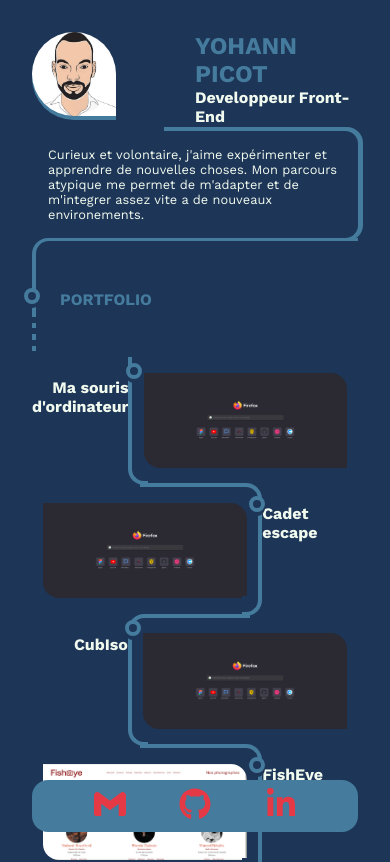
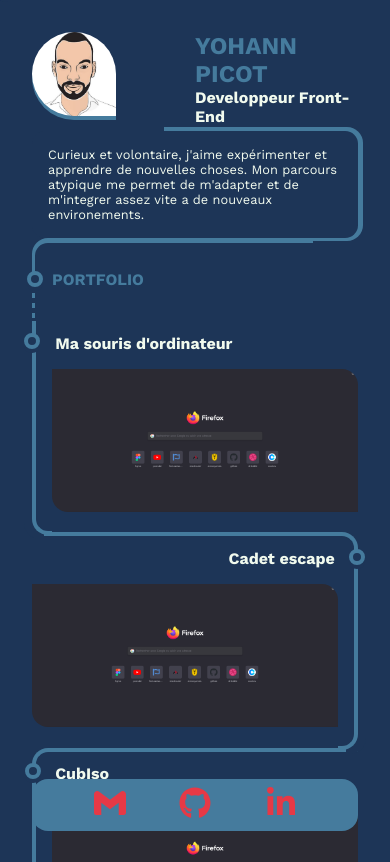
Before and after one commit to picyoh/cv, a React (Create React App) app: page / in a window 390 px wide. Shown: the top 862 px of the page. Built offline with nearby package versions, Linux system fonts and the light colour scheme.

Commit message:
refactor: :iphone: portfolio

```diff
--- a/src/components/Card.jsx
+++ b/src/components/Card.jsx
@@ -7,7 +7,7 @@ function Card(props) {
     return (
         index === 0 ?
             <div className="card">
-                <div className="card__title__left">
+                <div className="card__title__first">
                     <h4>{name}</h4>
                 </div>
                 <div className="card__first">
--- a/src/sass/base/_base.scss
+++ b/src/sass/base/_base.scss
@@ -20,16 +20,18 @@ p {
   margin: 0;
 }
 
+h1, h2, h3, h4 {
+  margin: 0;
+}
+
 h1 {
   font-size: 1.5rem;
   text-transform: uppercase;
   color: $primary-color;
-  margin: 0;
 }
 
 h2 {
   font-size: 1rem;
-  margin: 0;
 }
 
 h3 {
@@ -38,11 +40,23 @@ h3 {
   color: $primary-color;
 }
 
+h3::after {
+  content: "";
+  position: absolute;
+  top: 40%;
+  right: 97.4%;
+  width: 0.5rem;
+  height: 0.5rem;
+  background-color: $back-color;
+  filter: drop-shadow(0 0.3rem $back-color);
+  border: 0.3rem solid $primary-color;
+  border-radius: 50%;
+}
+
 svg {
   color: $secondary-color;
   font-size: 2rem;
 }
-
 
 // TODO: move title to another file ?
 .titleContainer {
@@ -66,76 +80,51 @@ svg {
   border-left: none;
 }
 
+// TODO: remove emptySpace ??
 .emptySpace {
   flex: 30%;
 }
 
 .title {
   position: relative;
+  width: 75%;
   z-index: -1;
-  flex: 63.5%;
-  padding: 2rem 1.5rem;
-  border: 0.3rem solid $primary-color;
+  padding: 2rem 1rem;
+  border: none;
   border-left: 0.3rem solid transparent;
   border-top-left-radius: 1rem;
   border-right: none;
   border-bottom: none;
   background-image: linear-gradient(
-    $primary-color 65%,
-    transparent 65%,
-    transparent 70%,
-    $primary-color 70%,
-    $primary-color 75%,
-    transparent 75%,
-    transparent 80%,
-    $primary-color 80%,
-    $primary-color 85%,
-    transparent 85%,
+    $primary-color 0,
+    $primary-color 60%,
+    transparent 60%,
+    transparent 66%,
+    $primary-color 66%,
+    $primary-color 72%,
+    transparent 72%,
+    transparent 78%,
+    $primary-color 78%,
+    $primary-color 84%,
+    transparent 84%,
     transparent 90%,
     $primary-color 90%,
-    $primary-color 95%,
-    transparent 95%,
-    transparent 100%
+    $primary-color 96%,
+    transparent 96%,
+    transparent 100%,
   );
   background-clip: border-box;
-}
 
-.title::before {
-  content: "";
-  position: absolute;
-  top: -0.5rem;
-  right: 0;
-  width: 36%;
-  height: 0.5rem;
-  background-color: $back-color;
-}
-
-.title::after {
+  &::after {
     content: "";
     position: absolute;
     z-index: -1;
-  top: -0.05rem;
-  left: 0;
+    top: 0.3rem;
+    left: -0.05rem;
     width: 101%;
-  height: 101%;
+    height: 100%;
     border-top-left-radius: 0.8rem;
     background-color: $back-color;
     background-clip: padding-box;
   }
-
-.title h3 {
-  text-align: start;
 }
-
-.title h3::after {
-  content: "";
-  position: absolute;
-  top: 40%;
-  right: 98.9%;
-  width: 0.5rem;
-  height: 0.5rem;
-  background-color: $back-color;
-  filter: drop-shadow(0 0.3rem $back-color);
-  border: 0.3rem solid $primary-color;
-  border-radius: 50%;
-}
--- /dev/null
+++ b/src/sass/components/_card.scss
@@ -0,0 +1,218 @@
+.card {
+  display: flex;
+  flex-direction: column;
+
+  &__first {
+    display: flex;
+    justify-content: center;
+    border: none;
+    border-left: 0.3rem solid $primary-color;
+
+    .imgContainer {
+      padding: 5%;
+      padding-right: 0;
+    }
+  }
+  // TODO: round corner indep a juster
+  &__title {
+    &__first {
+      position: relative;
+      padding-left: 1.2rem;
+      border-left: 0.3rem solid $primary-color;
+
+      &::after {
+        content: "";
+        position: absolute;
+        z-index: 1;
+        top: 37%;
+        left: -0.72rem;
+        width: 0.5rem;
+        height: 0.5rem;
+        background-color: $back-color;
+        filter: drop-shadow(0 0.3rem $back-color);
+        border: 0.3rem solid $primary-color;
+        border-radius: 50%;
+      }
+
+      h4 {
+        margin-top: 0.8rem;
+      }
+    }
+
+    &__left {
+      position: relative;
+      padding-left: 1.2rem;
+      border-top: 0.3rem solid $primary-color;
+      border-left: 0.3rem solid $primary-color;
+      border-top-left-radius: 1rem;
+
+      &::before {
+        content: "";
+        position: absolute;
+        top: -1.35rem;
+        right: 0;
+        width: 1rem;
+        height: 1rem;
+        background-color: $back-color;
+        filter: drop-shadow(0.5rem 0.3rem 0 $back-color);
+        border: 0.3rem solid $primary-color;
+        border-bottom-right-radius: 1rem;
+        border-top: none;
+        border-left: none;
+      }
+
+      &::after {
+        content: "";
+        position: absolute;
+        z-index: 1;
+        top: 37%;
+        left: -0.7rem;
+        width: 0.5rem;
+        height: 0.5rem;
+        background-color: $back-color;
+        filter: drop-shadow(0 0.3rem $back-color);
+        border: 0.3rem solid $primary-color;
+        border-radius: 50%;
+      }
+
+      h4 {
+        margin-top: 0.8rem;
+      }
+    }
+
+    &__right {
+      order: 0;
+      position: relative;
+      padding-right: 1.2rem;
+      text-align: end;
+      border: none;
+      border-top: 0.3rem solid $primary-color;
+      border-right: 0.3rem solid $primary-color;
+      border-top-right-radius: 1rem;
+
+      &::before {
+        content: "";
+        position: absolute;
+        top: -1.35rem;
+        left: 0;
+        width: 1rem;
+        height: 1rem;
+        background-color: $back-color;
+        filter: drop-shadow(-0.5rem 0.3rem 0 $back-color);
+        border: none;
+        border-bottom: 0.3rem solid $primary-color;
+        border-left: 0.3rem solid $primary-color;
+        border-bottom-left-radius: 1rem;
+      }
+
+      &::after {
+        content: "";
+        position: absolute;
+        top: 40%;
+        right: -0.7rem;
+        width: 0.5rem;
+        height: 0.5rem;
+        background-color: $back-color;
+        filter: drop-shadow(0 0.3rem $back-color);
+        border: 0.3rem solid $primary-color;
+        border-radius: 50%;
+      }
+
+      h4 {
+        margin-top: 0.8rem;
+      }
+    }
+  }
+
+  &__content {
+    &__left {
+      order: 1;
+      display: flex;
+      justify-content: center;
+      border: none;
+      border-right: 0.3rem solid $primary-color;
+
+      &::before {
+        content: "";
+        position: absolute;
+        top: -0.5rem;
+        left: 0;
+        width: 8%;
+        height: 0.5rem;
+        background-color: $back-color;
+      }
+
+      &::after {
+        content: "";
+        position: absolute;
+        top: -1.35rem;
+        left: 0;
+        width: 1rem;
+        height: 1rem;
+        background-color: $back-color;
+        filter: drop-shadow(-0.5rem 0.3rem 0 $back-color);
+        border: 0.3rem solid $primary-color;
+        border-bottom-left-radius: 1rem;
+        border-top: none;
+        border-right: none;
+      }
+
+      .imgContainer {
+        padding: 5%;
+        padding-left: 0;
+      }
+    }
+
+    &__right {
+      display: flex;
+      justify-content: center;
+      position: relative;
+      flex: 50%;
+      border-left: 0.3rem solid $primary-color;
+
+      &::before {
+        content: "";
+        position: absolute;
+        top: -0.5rem;
+        right: 0;
+        // width: 42.6%;
+        height: 0.5rem;
+        background-color: $back-color;
+      }
+
+      .imgContainer {
+        padding: 5%;
+        padding-right: 0;
+      }
+    }
+  }
+}
+// TODO: move thread in an another file
+.threadRight::before {
+  content: "";
+  position: absolute;
+  top: -1.35rem;
+  right: 0;
+  width: 1rem;
+  height: 1rem;
+  background-color: $back-color;
+  filter: drop-shadow(0.3rem 0.4rem $back-color);
+  border: 0.3rem solid $primary-color;
+  border-bottom-right-radius: 1rem;
+  border-top: none;
+  border-left: none;
+}
+
+.imgContainer {
+  width: 100%;
+  object-fit: contain;
+}
+
+.imgContainer img {
+  width: 100%;
+  border-radius: 0 1rem;
+}
+
+.cardContentLeft img {
+  border-radius: 1rem 0;
+}
--- a/src/sass/components/_cards.scss
+++ /dev/null
@@ -1,167 +0,0 @@
-.card {
-  display: flex;
-
-  &__first {
-    display: flex;
-    justify-content: center;
-    position: relative;
-    flex: 50%;
-    border: 0.3rem solid $primary-color;
-    border-right: none;
-    border-bottom: none;
-    border-top: none;
-  }
-
-  &__title {
-    &__left {
-      position: relative;
-      flex: 10%;
-      // margin-top: 2%;
-
-      &::after {
-        content: "";
-        position: absolute;
-        z-index: 1;
-        top: 5%;
-        left: 97%;
-        width: 0.5rem;
-        height: 0.5rem;
-        background-color: $back-color;
-        filter: drop-shadow(0 0.3rem $back-color);
-        border: 0.3rem solid $primary-color;
-        border-radius: 50%;
-      }
-
-      h4 {
-        text-align: end;
-        // margin: 0;
-        // margin-right: 1.5rem;
-      }
-    }
-
-    &__right {
-      position: relative;
-      flex: 10%;
-
-      &::after {
-        content: "";
-        position: absolute;
-        top: 10%;
-        right: 97%;
-        width: 0.5rem;
-        height: 0.5rem;
-        background-color: $back-color;
-        filter: drop-shadow(0 0.3rem $back-color);
-        border: 0.3rem solid $primary-color;
-        border-radius: 50%;
-      }
-
-      h4 {
-        // margin: 2rem 1.5rem;
-      }
-    }
-  }
-
-  &__content {
-    &__left {
-      display: flex;
-      justify-content: center;
-      position: relative;
-      flex: 50%;
-      border: 0.3rem solid $primary-color;
-      border-top-right-radius: 1rem;
-      border-left: none;
-      border-bottom: none;
-
-      &::before {
-        content: "";
-        position: absolute;
-        top: -0.5rem;
-        left: 0;
-        width: 42.6%;
-        height: 0.5rem;
-        background-color: $back-color;
-      }
-
-      &::after {
-        content: "";
-        position: absolute;
-        top: -1.35rem;
-        left: 42.6%;
-        width: 1rem;
-        height: 1rem;
-        background-color: $back-color;
-        filter: drop-shadow(-0.5rem 0.3rem 0 $back-color);
-        border: 0.3rem solid $primary-color;
-        border-bottom-left-radius: 1rem;
-        border-top: none;
-        border-right: none;
-      }
-    }
-
-    &__right {
-      display: flex;
-      justify-content: center;
-      position: relative;
-      flex: 50%;
-      border: 0.3rem solid $primary-color;
-      border-top-left-radius: 1rem;
-      border-right: none;
-      border-bottom: none;
-
-      &::before {
-        content: "";
-        position: absolute;
-        top: -0.5rem;
-        right: 0;
-        width: 42.6%;
-        height: 0.5rem;
-        background-color: $back-color;
-      }
-
-      &::after{
-        content: "";
-        position: absolute;
-        top: -1.35rem;
-        right: 42.6%;
-        width: 1rem;
-        height: 1rem;
-        background-color: $back-color;
-        filter: drop-shadow(0.5rem 0.3rem 0 $back-color);
-        border: 0.3rem solid $primary-color;
-        border-bottom-right-radius: 1rem;
-        border-top: none;
-        border-left: none;
-      }
-    }
-  }
-}
-// TODO: move thread in an another file
-.threadRight::before {
-  content: "";
-  position: absolute;
-  top: -1.35rem;
-  right: 0;
-  width: 1rem;
-  height: 1rem;
-  background-color: $back-color;
-  filter: drop-shadow(0.3rem 0.4rem $back-color);
-  border: 0.3rem solid $primary-color;
-  border-bottom-right-radius: 1rem;
-  border-top: none;
-  border-left: none;
-}
-.imgContainer {
-  width: 90%;
-  object-fit: contain;
-  padding: 7% 0 5% 0;
-}
-
-.imgContainer img {
-  width: 100%;
-  border-radius: 0 1rem;
-}
-
-.cardContentLeft img {
-  border-radius: 1rem 0;
-}
--- a/src/sass/main.css
+++ b/src/sass/main.css
@@ -26,22 +26,38 @@ p {
   margin: 0;
 }
 
+h1, h2, h3, h4 {
+  margin: 0;
+}
+
 h1 {
   font-size: 1.5rem;
   text-transform: uppercase;
   color: #457b9d;
-  margin: 0;
 }
 
 h2 {
   font-size: 1rem;
-  margin: 0;
 }
 
 h3 {
   font-size: 1rem;
   text-transform: uppercase;
   color: #457b9d;
+}
+
+h3::after {
+  content: "";
+  position: absolute;
+  top: 40%;
+  right: 97.4%;
+  width: 0.5rem;
+  height: 0.5rem;
+  background-color: #1d3557;
+  -webkit-filter: drop-shadow(0 0.3rem #1d3557);
+          filter: drop-shadow(0 0.3rem #1d3557);
+  border: 0.3rem solid #457b9d;
+  border-radius: 50%;
 }
 
 svg {
@@ -81,53 +97,70 @@ svg {
 
 .title {
   position: relative;
+  width: 75%;
   z-index: -1;
-  -webkit-box-flex: 63.5%;
-      -ms-flex: 63.5%;
-          flex: 63.5%;
-  padding: 2rem 1.5rem;
-  border: 0.3rem solid #457b9d;
+  padding: 2rem 1rem;
+  border: none;
   border-left: 0.3rem solid transparent;
   border-top-left-radius: 1rem;
   border-right: none;
   border-bottom: none;
-  background-image: -webkit-gradient(linear, left top, left bottom, color-stop(65%, #457b9d), color-stop(65%, transparent), color-stop(70%, transparent), color-stop(70%, #457b9d), color-stop(75%, #457b9d), color-stop(75%, transparent), color-stop(80%, transparent), color-stop(80%, #457b9d), color-stop(85%, #457b9d), color-stop(85%, transparent), color-stop(90%, transparent), color-stop(90%, #457b9d), color-stop(95%, #457b9d), color-stop(95%, transparent), to(transparent));
-  background-image: linear-gradient(#457b9d 65%, transparent 65%, transparent 70%, #457b9d 70%, #457b9d 75%, transparent 75%, transparent 80%, #457b9d 80%, #457b9d 85%, transparent 85%, transparent 90%, #457b9d 90%, #457b9d 95%, transparent 95%, transparent 100%);
+  background-image: -webkit-gradient(linear, left top, left bottom, color-stop(0, #457b9d), color-stop(60%, #457b9d), color-stop(60%, transparent), color-stop(66%, transparent), color-stop(66%, #457b9d), color-stop(72%, #457b9d), color-stop(72%, transparent), color-stop(78%, transparent), color-stop(78%, #457b9d), color-stop(84%, #457b9d), color-stop(84%, transparent), color-stop(90%, transparent), color-stop(90%, #457b9d), color-stop(96%, #457b9d), color-stop(96%, transparent), to(transparent));
+  background-image: linear-gradient(#457b9d 0, #457b9d 60%, transparent 60%, transparent 66%, #457b9d 66%, #457b9d 72%, transparent 72%, transparent 78%, #457b9d 78%, #457b9d 84%, transparent 84%, transparent 90%, #457b9d 90%, #457b9d 96%, transparent 96%, transparent 100%);
   background-clip: border-box;
-}
-
-.title::before {
-  content: "";
-  position: absolute;
-  top: -0.5rem;
-  right: 0;
-  width: 36%;
-  height: 0.5rem;
-  background-color: #1d3557;
 }
 
 .title::after {
   content: "";
   position: absolute;
   z-index: -1;
-  top: -0.05rem;
-  left: 0;
+  top: 0.3rem;
+  left: -0.05rem;
   width: 101%;
-  height: 101%;
+  height: 100%;
   border-top-left-radius: 0.8rem;
   background-color: #1d3557;
   background-clip: padding-box;
 }
 
-.title h3 {
-  text-align: start;
+.card {
+  display: -webkit-box;
+  display: -ms-flexbox;
+  display: flex;
+  -webkit-box-orient: vertical;
+  -webkit-box-direction: normal;
+      -ms-flex-direction: column;
+          flex-direction: column;
 }
 
-.title h3::after {
+.card__first {
+  display: -webkit-box;
+  display: -ms-flexbox;
+  display: flex;
+  -webkit-box-pack: center;
+      -ms-flex-pack: center;
+          justify-content: center;
+  border: none;
+  border-left: 0.3rem solid #457b9d;
+}
+
+.card__first .imgContainer {
+  padding: 5%;
+  padding-right: 0;
+}
+
+.card__title__first {
+  position: relative;
+  padding-left: 1.2rem;
+  border-left: 0.3rem solid #457b9d;
+}
+
+.card__title__first::after {
   content: "";
   position: absolute;
-  top: 40%;
-  right: 98.9%;
+  z-index: 1;
+  top: 37%;
+  left: -0.72rem;
   width: 0.5rem;
   height: 0.5rem;
   background-color: #1d3557;
@@ -137,42 +170,40 @@ svg {
   border-radius: 50%;
 }
 
-.card {
-  display: -webkit-box;
-  display: -ms-flexbox;
-  display: flex;
-}
-
-.card__first {
-  display: -webkit-box;
-  display: -ms-flexbox;
-  display: flex;
-  -webkit-box-pack: center;
-      -ms-flex-pack: center;
-          justify-content: center;
-  position: relative;
-  -webkit-box-flex: 50%;
-      -ms-flex: 50%;
-          flex: 50%;
-  border: 0.3rem solid #457b9d;
-  border-right: none;
-  border-bottom: none;
-  border-top: none;
+.card__title__first h4 {
+  margin-top: 0.8rem;
 }
 
 .card__title__left {
   position: relative;
-  -webkit-box-flex: 10%;
-      -ms-flex: 10%;
-          flex: 10%;
+  padding-left: 1.2rem;
+  border-top: 0.3rem solid #457b9d;
+  border-left: 0.3rem solid #457b9d;
+  border-top-left-radius: 1rem;
+}
+
+.card__title__left::before {
+  content: "";
+  position: absolute;
+  top: -1.35rem;
+  right: 0;
+  width: 1rem;
+  height: 1rem;
+  background-color: #1d3557;
+  -webkit-filter: drop-shadow(0.5rem 0.3rem 0 #1d3557);
+          filter: drop-shadow(0.5rem 0.3rem 0 #1d3557);
+  border: 0.3rem solid #457b9d;
+  border-bottom-right-radius: 1rem;
+  border-top: none;
+  border-left: none;
 }
 
 .card__title__left::after {
   content: "";
   position: absolute;
   z-index: 1;
-  top: 5%;
-  left: 97%;
+  top: 37%;
+  left: -0.7rem;
   width: 0.5rem;
   height: 0.5rem;
   background-color: #1d3557;
@@ -183,21 +214,43 @@ svg {
 }
 
 .card__title__left h4 {
-  text-align: end;
+  margin-top: 0.8rem;
 }
 
 .card__title__right {
+  -webkit-box-ordinal-group: 1;
+      -ms-flex-order: 0;
+          order: 0;
   position: relative;
-  -webkit-box-flex: 10%;
-      -ms-flex: 10%;
-          flex: 10%;
+  padding-right: 1.2rem;
+  text-align: end;
+  border: none;
+  border-top: 0.3rem solid #457b9d;
+  border-right: 0.3rem solid #457b9d;
+  border-top-right-radius: 1rem;
+}
+
+.card__title__right::before {
+  content: "";
+  position: absolute;
+  top: -1.35rem;
+  left: 0;
+  width: 1rem;
+  height: 1rem;
+  background-color: #1d3557;
+  -webkit-filter: drop-shadow(-0.5rem 0.3rem 0 #1d3557);
+          filter: drop-shadow(-0.5rem 0.3rem 0 #1d3557);
+  border: none;
+  border-bottom: 0.3rem solid #457b9d;
+  border-left: 0.3rem solid #457b9d;
+  border-bottom-left-radius: 1rem;
 }
 
 .card__title__right::after {
   content: "";
   position: absolute;
-  top: 10%;
-  right: 97%;
+  top: 40%;
+  right: -0.7rem;
   width: 0.5rem;
   height: 0.5rem;
   background-color: #1d3557;
@@ -207,21 +260,22 @@ svg {
   border-radius: 50%;
 }
 
+.card__title__right h4 {
+  margin-top: 0.8rem;
+}
+
 .card__content__left {
+  -webkit-box-ordinal-group: 2;
+      -ms-flex-order: 1;
+          order: 1;
   display: -webkit-box;
   display: -ms-flexbox;
   display: flex;
   -webkit-box-pack: center;
       -ms-flex-pack: center;
           justify-content: center;
-  position: relative;
-  -webkit-box-flex: 50%;
-      -ms-flex: 50%;
-          flex: 50%;
-  border: 0.3rem solid #457b9d;
-  border-top-right-radius: 1rem;
-  border-left: none;
-  border-bottom: none;
+  border: none;
+  border-right: 0.3rem solid #457b9d;
 }
 
 .card__content__left::before {
@@ -229,7 +283,7 @@ svg {
   position: absolute;
   top: -0.5rem;
   left: 0;
-  width: 42.6%;
+  width: 8%;
   height: 0.5rem;
   background-color: #1d3557;
 }
@@ -238,7 +292,7 @@ svg {
   content: "";
   position: absolute;
   top: -1.35rem;
-  left: 42.6%;
+  left: 0;
   width: 1rem;
   height: 1rem;
   background-color: #1d3557;
@@ -248,6 +302,11 @@ svg {
   border-bottom-left-radius: 1rem;
   border-top: none;
   border-right: none;
+}
+
+.card__content__left .imgContainer {
+  padding: 5%;
+  padding-left: 0;
 }
 
 .card__content__right {
@@ -261,10 +320,7 @@ svg {
   -webkit-box-flex: 50%;
       -ms-flex: 50%;
           flex: 50%;
-  border: 0.3rem solid #457b9d;
-  border-top-left-radius: 1rem;
-  border-right: none;
-  border-bottom: none;
+  border-left: 0.3rem solid #457b9d;
 }
 
 .card__content__right::before {
@@ -272,25 +328,13 @@ svg {
   position: absolute;
   top: -0.5rem;
   right: 0;
-  width: 42.6%;
   height: 0.5rem;
   background-color: #1d3557;
 }
 
-.card__content__right::after {
-  content: "";
-  position: absolute;
-  top: -1.35rem;
-  right: 42.6%;
-  width: 1rem;
-  height: 1rem;
-  background-color: #1d3557;
-  -webkit-filter: drop-shadow(0.5rem 0.3rem 0 #1d3557);
-          filter: drop-shadow(0.5rem 0.3rem 0 #1d3557);
-  border: 0.3rem solid #457b9d;
-  border-bottom-right-radius: 1rem;
-  border-top: none;
-  border-left: none;
+.card__content__right .imgContainer {
+  padding: 5%;
+  padding-right: 0;
 }
 
 .threadRight::before {
@@ -310,10 +354,9 @@ svg {
 }
 
 .imgContainer {
-  width: 90%;
+  width: 100%;
   -o-object-fit: contain;
      object-fit: contain;
-  padding: 7% 0 5% 0;
 }
 
 .imgContainer img {
--- a/src/sass/main.scss
+++ b/src/sass/main.scss
@@ -2,7 +2,7 @@
 
 @import "base/base", "base/reset", "base/typography";
 
-@import "components/cards", "components/timeline";
+@import "components/card", "components/timeline";
 
 @import "sections/aboutme", "sections/contact", "sections/education",
   "sections/portfolio", "sections/skills";
```
Also changed, not shown: 1 other file (tests, documents, lock files or other folders). Lines whose indentation alone changed are shown as unchanged.
